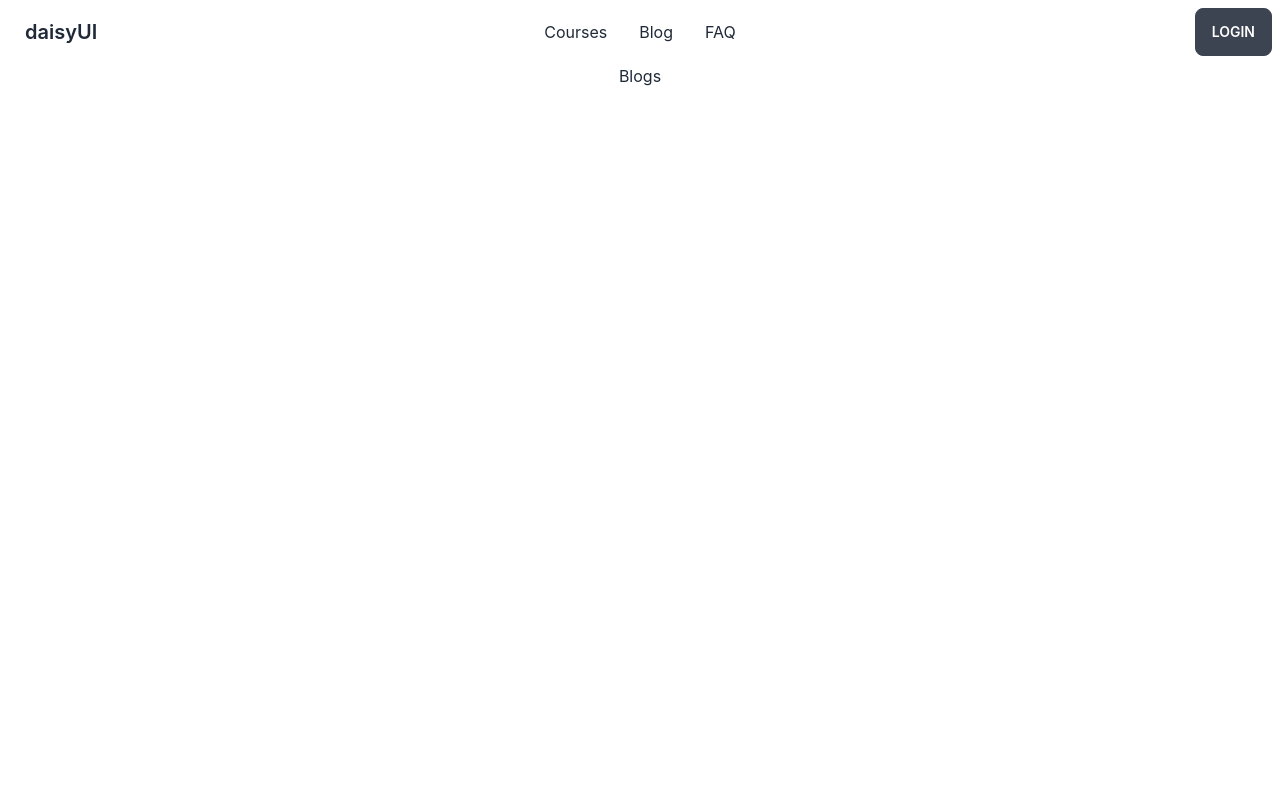
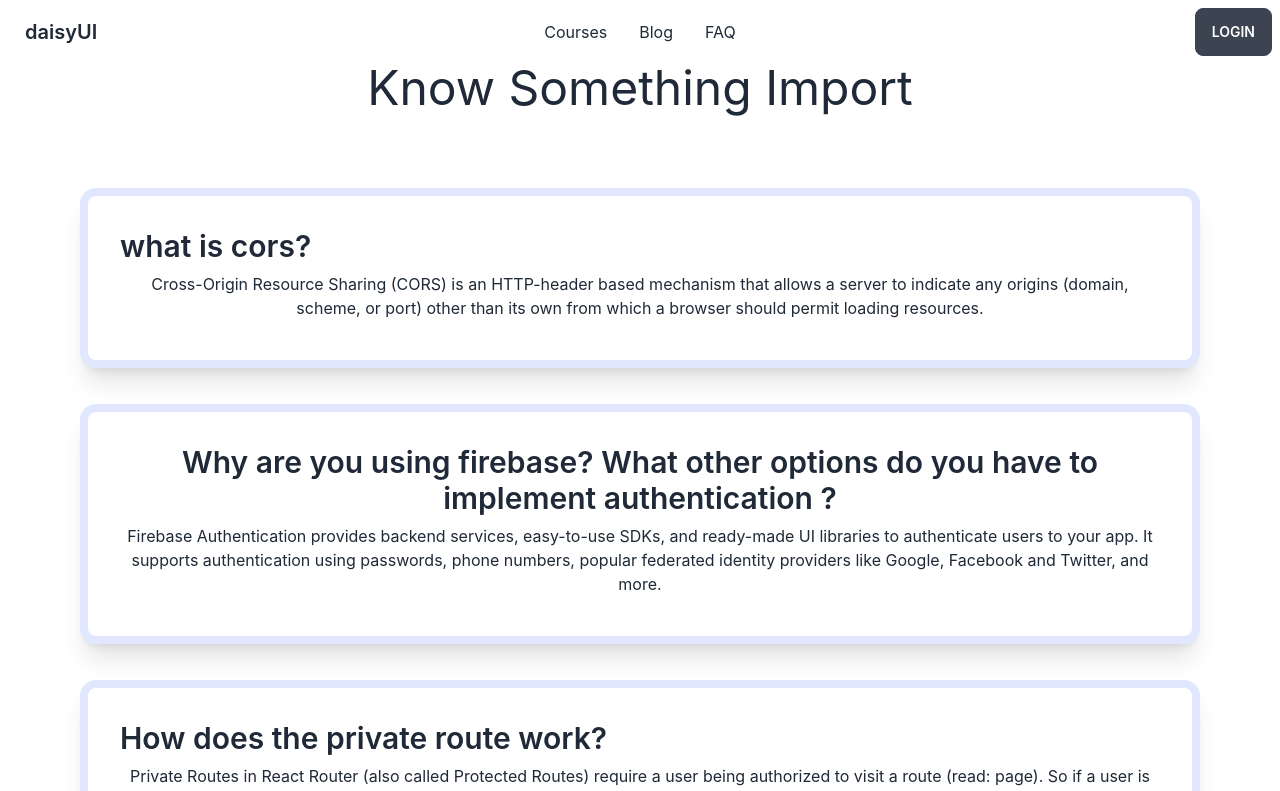
Before and after one commit to NoyonAhammadKhan/Learning, a React (Create React App) app in the folder client/: page /blogs in a window 1280 px wide. Shown: the top 791 px of the page. Built offline with nearby package versions, Linux system fonts and the light colour scheme; no server answers.

Commit message:
blog section done

```diff
--- a/client/src/Pages/Blog/Blog/Blog.js
+++ b/client/src/Pages/Blog/Blog/Blog.js
@@ -1,9 +1,18 @@
 import React from 'react';
 
-const Blog = () => {
+const Blog = (props) => {
+    const {question, answer}=props.blog
     return (
-        <div>
-            <h1>This is blog</h1>
+        <div className='mr-20 ml-20'>
+            <div class="card bg-base-100 shadow-xl border-8 border-indigo-100 mt-9 mr-auto ml-auto">
+            <div class="card-body">
+                <h2 class="card-title text-3xl">{question}</h2>
+                <p>{answer}</p>
+                <div class="card-actions justify-end">
+
+                </div>
+            </div>
+            </div>
         </div>
     );
 };
--- a/client/src/Pages/Blog/Blogs/Blogs.js
+++ b/client/src/Pages/Blog/Blogs/Blogs.js
@@ -1,9 +1,41 @@
 import React from 'react';
+import Blog from '../Blog/Blog';
 
 const Blogs = () => {
+    const blogs=[
+        {
+            id:1,
+            question:' what is cors?',
+            answer:'Cross-Origin Resource Sharing (CORS) is an HTTP-header based mechanism that allows a server to indicate any origins (domain, scheme, or port) other than its own from which a browser should permit loading resources.'
+        },
+        {
+            id:2,
+            question:' Why are you using firebase? What other options do you have to implement authentication ?',
+            answer:'Firebase Authentication provides backend services, easy-to-use SDKs, and ready-made UI libraries to authenticate users to your app. It supports authentication using passwords, phone numbers, popular federated identity providers like Google, Facebook and Twitter, and more.'
+        },
+        {
+            id:3,
+            question:' How does the private route work?',
+            answer:'Private Routes in React Router (also called Protected Routes) require a user being authorized to visit a route (read: page). So if a user is not authorized for a specific page, they cannot access it. The most common example is authentication in a React application where a user can only access the protected pages when they are authorized (which means in this case being authenticated). Authorization goes beyond authentication though. For example, a user can also have roles and permissions which give a user access to specific areas of the application.'
+        },
+        {
+            id:4,
+            question:' What is Node? How does Node work?',
+            answer:'Node.js is an open-source backend javascript runtime environment. It is a used as backend service where javascript works on the server-side of the application. This way javascript is used on both frontend and backend. Node.js runs on chrome v8 engine which converts javascript code into machine code, it is highly scalable, lightweight, fast, and data-intensive.Working of Node.js: Node.js accepts the request from the clients and sends the response, while working with the request node.js handles them with a single thread. To operate I/O operations or requests node.js use the concept of threads. Thread is a sequence of instructions that the server needs to perform. It runs parallel on the server to provide the information to multiple clients. Node.js is an event loop single-threaded language. It can handle concurrent requests with a single thread without blocking it for one request.Node.js basically works on two concept'
+        },
+
+    ]
     return (
         <div>
-            <h1>Blogs</h1>
+            <div>
+                <h1 className='text-5xl'>Know Something Import</h1>
+            </div>
+            <div className='grid grid-cols-1 mt-10 mb-10'>
+            {
+                blogs.map(blog=><Blog key={blog.id} blog={blog}/>)
+            }
+            </div>
+
         </div>
     );
 };
--- a/client/src/Pages/Courses/Courses/Courses.js
+++ b/client/src/Pages/Courses/Courses/Courses.js
@@ -1,5 +1,5 @@
 import React from 'react';
-import { useLoaderData } from 'react-router-dom';
+import { Link, useLoaderData } from 'react-router-dom';
 import Course from '../Course/Course';
 import CourseDetails from '../CourseDetails/CourseDetails';
 
@@ -10,7 +10,12 @@ const Courses = () => {
 
          <div className='ml-3 grid grid-cols-1 gap-4'>
          <div>
-            <div className="grid w-50 h-20 rounded bg-accent text-accent-content place-content-center">2</div>
+          {
+            courses.map(course=> <Link to={`/course-details/${course._id}`}>
+              <div className="grid mb-3 w-50 h-20 rounded bg-accent text-accent-content place-content-center">{course.courseName}</div>
+            </Link>)
+          }
+
           </div>
         </div>
         <div className='grid  grid-cols-3  col-span-3 gap-3'>
--- a/client/src/Routes/Routers/Routes.js
+++ b/client/src/Routes/Routers/Routes.js
@@ -4,6 +4,7 @@ import Main from '../../layouts/Main';
 import Login from '../../Pages/Authentication/Login/Login';
 import Register from '../../Pages/Authentication/Register/Register';
 import Blogs from '../../Pages/Blog/Blogs/Blogs';
+import CourseDetails from '../../Pages/Courses/CourseDetails/CourseDetails';
 import Courses from '../../Pages/Courses/Courses/Courses';
 import FAQ from '../../Pages/FAQ/FAQ';
 import Home from '../../Pages/Home/Home/Home';
@@ -40,9 +41,14 @@ const router=createBrowserRouter([
                 element:<Blogs/>
             },
             {
+                path:'/course-details/:id',
+                element:<CourseDetails/>
+            },
+            {
                 path:"*",
                 element:<NotFound/>
             }
+
         ]
     }
 ])
```
